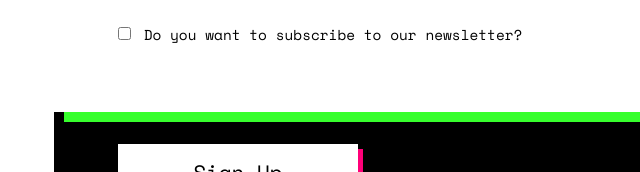
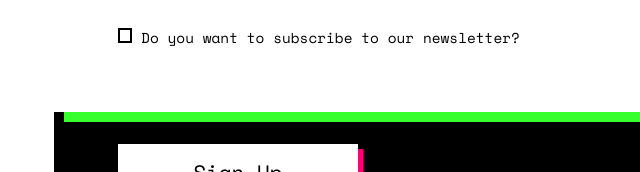
Before and after one commit to TomSoerr/odin-sign-up-form, a plain HTML site: page index.html in a window 1280 px wide. Shown: the part 1035-1207 px from the top of the page, 525-1165 px from the left. Drawn offline with nearby package versions, Linux system fonts and the light colour scheme.

Commit message:
Add custom checkbox

```diff
--- a/index.html
+++ b/index.html
@@ -123,8 +123,10 @@
                     <span></span>
                 </div>
             </div>
-            <input type="checkbox" id="news" name="news">
-            <label  for="news">Do you want to subscribe to our newsletter?</label>
+         <div class="checkbox">
+             <input type="checkbox" id="news" name="news">
+             <label for="news">Do you want to subscribe to our newsletter?</label>
+         </div>
         </form>
         <button form="user-input" type="submit" class="signup text-mono">Sign Up</button>
         <p class="text">Already have an account? <a href="">Log in</a></p>
--- a/style.css
+++ b/style.css
@@ -55,7 +55,7 @@ a:active {
 }
 
 #logo > p.text-mono {
-    font-size: 3vh;
+    font-size: 2rem;
     line-height: 1.1em;
 }
 
@@ -148,10 +148,10 @@ a:active {
 #form #user-input p:first-child {
     font-size: 2.2rem;;
 }
+
 #form #user-input p:nth-child(2),
-#form #user-input label[for="news"] {
+#form #user-input div.checkbox {
     font-size: 0.9rem;
-
 }
 
 /* user input */
@@ -227,7 +227,50 @@ a:active {
 
 /* checkbox */
 
+#form #user-input input[type="checkbox"] {
+    appearance: none;
+    position: relative;
+    border: solid 2px var(--dark-color);
+    height: 0.9rem;
+    width: 0.9rem;
+    overflow: hidden;
+}
 
+#form #user-input input[type="checkbox"]::before {
+    content: "";
+    position: absolute;
+    background-color: var(--color-5);
+    width: 100%;
+    height: 100%;
+    opacity: 0;
+    transition: all 0s;
+}
+
+#form #user-input input[type="checkbox"]:checked::before {
+    opacity: 1;
+}
+
+#form #user-input input[type="checkbox"]::after {
+    content: "";
+    position: absolute;
+    background-color: transparent;
+    width: 100%;
+    height: 100%;
+    top: 0;
+    left: 0;
+
+    transition: all 0.3s ease;
+}
+
+#form #user-input input[type="checkbox"]:checked::after {
+    box-sizing: border-box;
+    overflow: hidden;
+    height: 50%;
+    width: 50%;
+    top: 25%;
+    left: 25%;
+    background-color: var(--dark-color);
+}
 
 /* button */
 
@@ -250,8 +293,3 @@ a:active {
     background-color: var(--dark-color);
     color: var(--text-color);
 }
-
-
-/*
-
-please add a custom checkbox*/
```
